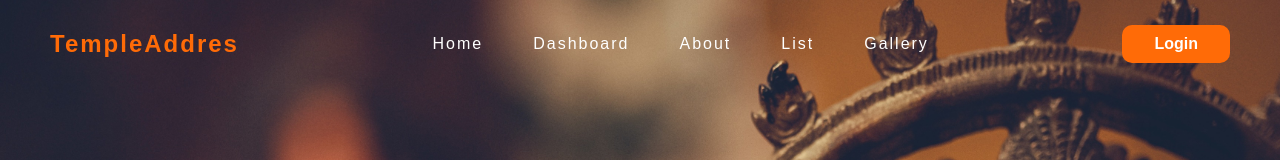
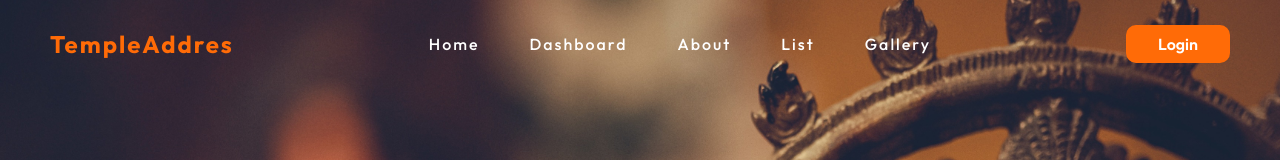
Before and after one commit to RishinKrishna/templeaddres.com, a Next.js app: page / in a window 1280 px wide. Shown: the top 160 px of the page. Built offline with nearby package versions, Linux system fonts and the light colour scheme.

Commit message:
upadted next js

```diff
--- a/package.json
+++ b/package.json
@@ -17,10 +17,10 @@
     "axios": "^1.5.0",
     "eslint": "8.48.0",
     "eslint-config-next": "13.4.19",
-    "next": "13.0.6",
+    "next": "^13.4.19",
     "postcss": "8.4.29",
-    "react": "18.2.0",
-    "react-dom": "18.2.0",
+    "react": "^18.2.0",
+    "react-dom": "^18.2.0",
     "react-router-dom": "^6.15.0",
     "tailwindcss": "3.3.3"
   }
--- a/src/pages/_app.js
+++ b/src/pages/_app.js
@@ -1,5 +1,15 @@
-import '@/styles/globals.css'
+import "@/styles/globals.css";
+import { Outfit } from "next/font/google";
+const outfit = Outfit({
+  subsets: ["latin"],
+  display: "auto",
+  adjustFontFallback: false,
+});
 
 export default function App({ Component, pageProps }) {
-  return <Component {...pageProps} />
+  return (
+    <div className={outfit.className}>
+      <Component {...pageProps} />
+    </div>
+  );
 }
--- a/src/styles/globals.css
+++ b/src/styles/globals.css
@@ -1,23 +1,9 @@
-
 @tailwind base;
 @tailwind components;
 @tailwind utilities;
 
-:root {
-  --foreground-rgb: 0, 0, 0;
-  --background-start-rgb: 214, 219, 220;
-  --background-end-rgb: 255, 255, 255;
-}
-
-@media (prefers-color-scheme: dark) {
-  :root {
-    --foreground-rgb: 255, 255, 255;
-    --background-start-rgb: 0, 0, 0;
-    --background-end-rgb: 0, 0, 0;
-  }
-}
 
 body {
   background-color: #faf7ed;
-  font-family: "Outfit", sans-serif;
+  /* font-family: "Outfit"; */
 }
```
Also changed, not shown: 1 other file (tests, documents, lock files or other folders).
